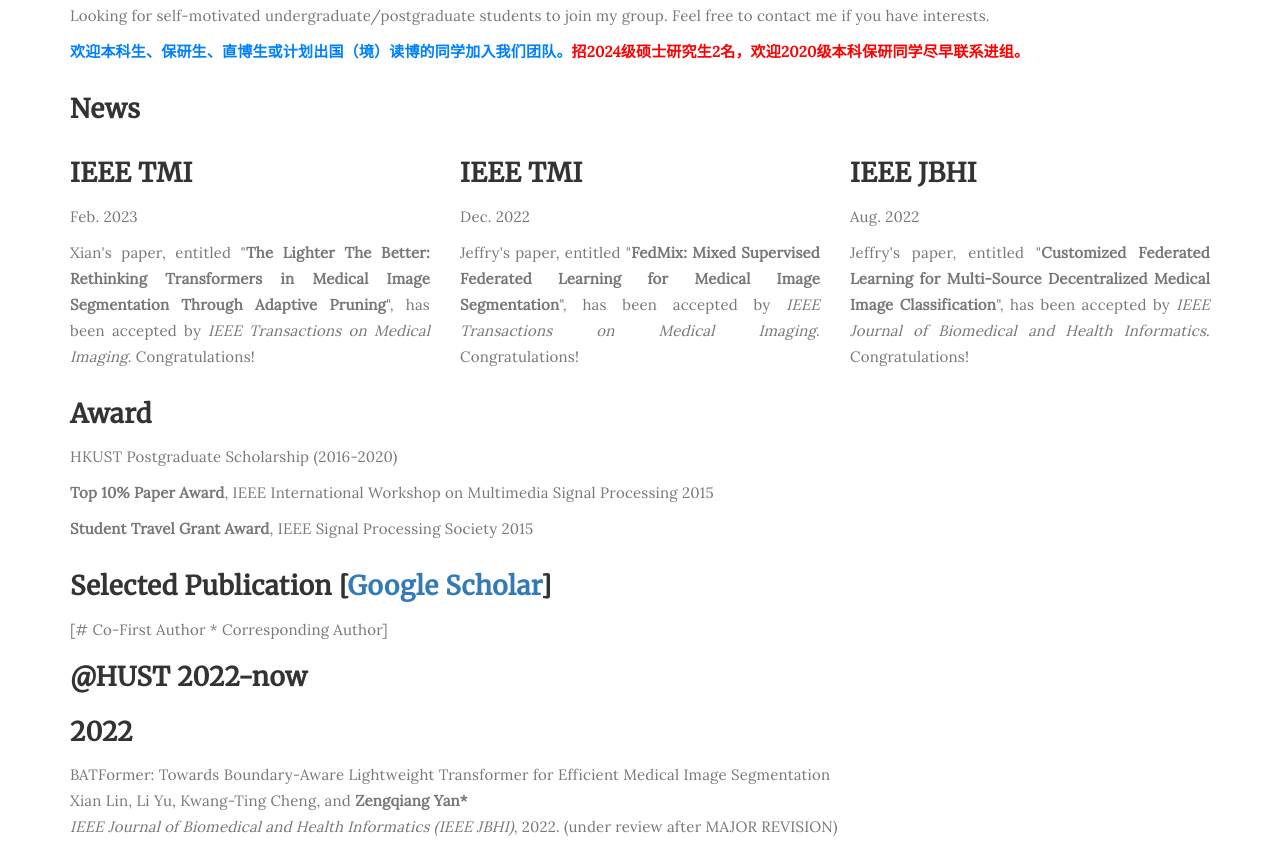
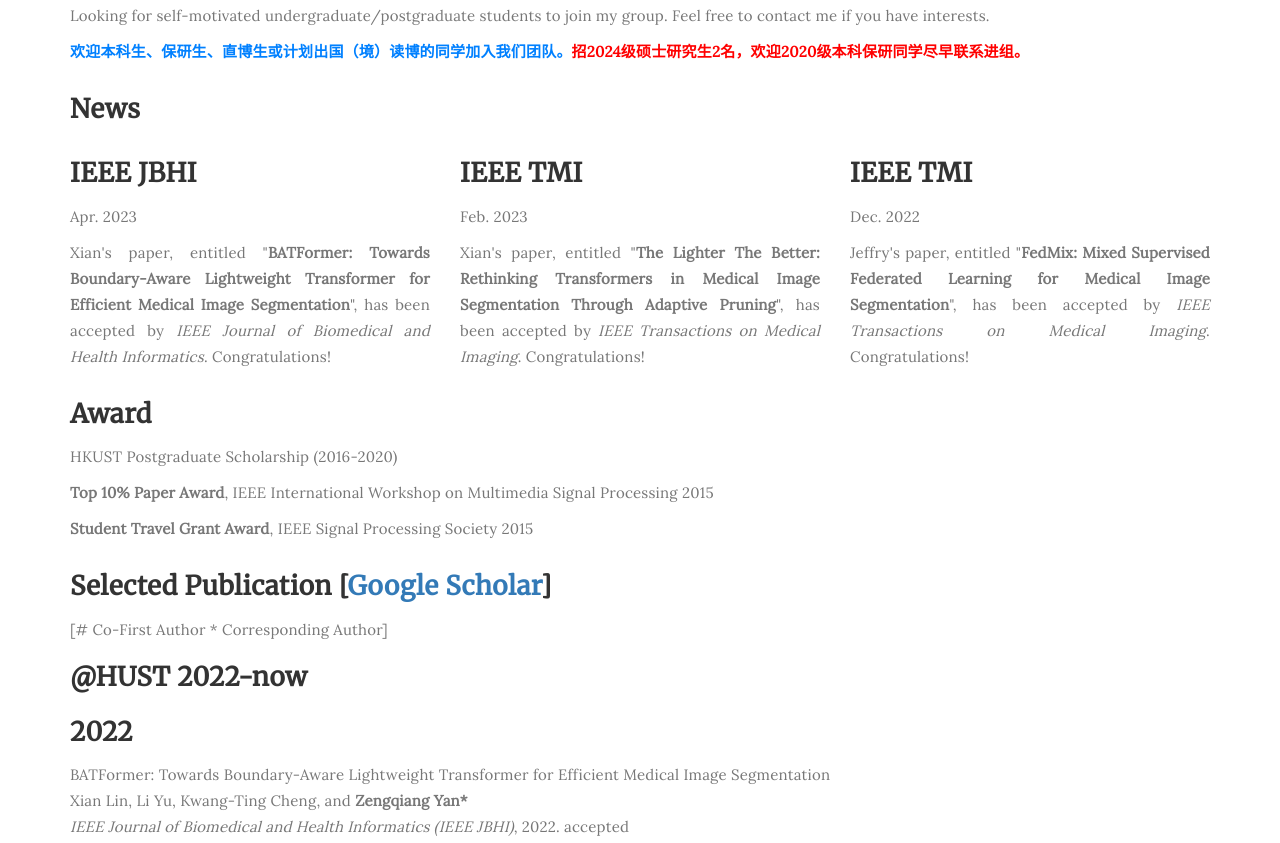
Before and after one commit to MIA2I/home, a plain HTML site: page index.html in a window 1280 px wide. Shown: the part 627-1470 px from the top of the page. Drawn offline with Linux system fonts and the light colour scheme.

Commit message:
Update index.html

```diff
--- a/index.html
+++ b/index.html
@@ -103,6 +103,13 @@
 		<div class="row">
 			<div class="col-md-4">
 				<div class="boxed-news">
+					<h3><b>IEEE JBHI</b></h3>
+				  	<p>Apr. 2023</p>
+					<p>Xian's paper, entitled "<b>BATFormer: Towards Boundary-Aware Lightweight Transformer for Efficient Medical Image Segmentation</b>", has been accepted by <i>IEEE Journal of Biomedical and Health Informatics</i>. Congratulations!</p>
+				</div>
+			</div>
+			<div class="col-md-4">
+				<div class="boxed-news">
 		 			<h3><b>IEEE TMI</b></h3>
 					<p>Feb. 2023</p>
 					<p>Xian's paper, entitled "<b>The Lighter The Better: Rethinking Transformers in Medical Image Segmentation Through Adaptive Pruning</b>", has been accepted by <i>IEEE Transactions on Medical Imaging</i>. Congratulations!</p>
@@ -113,13 +120,6 @@
 		 			<h3><b>IEEE TMI</b></h3>
 					<p>Dec. 2022</p>
 					<p>Jeffry's paper, entitled "<b>FedMix: Mixed Supervised Federated Learning for Medical Image Segmentation</b>", has been accepted by <i>IEEE Transactions on Medical Imaging</i>. Congratulations!</p>
-				</div>
-			</div>
-			<div class="col-md-4">
-				<div class="boxed-news">
-					<h3><b>IEEE JBHI</b></h3>
-				  	<p>Aug. 2022</p>
-					<p>Jeffry's paper, entitled "<b>Customized Federated Learning for Multi-Source Decentralized Medical Image Classification</b>", has been accepted by <i>IEEE Journal of Biomedical and Health Informatics</i>. Congratulations!</p>
 				</div>
 			</div>
 		 </div>
@@ -147,7 +147,7 @@
 		<p>
 			BATFormer: Towards Boundary-Aware Lightweight Transformer for Efficient Medical Image Segmentation<br>
 			Xian Lin, Li Yu, Kwang-Ting Cheng, and <b>Zengqiang Yan*</b> <br>
-			<i>IEEE Journal of Biomedical and Health Informatics (IEEE JBHI)</i>, 2022. (under review after MAJOR REVISION)
+			<i>IEEE Journal of Biomedical and Health Informatics (IEEE JBHI)</i>, 2022. accepted
 		</p>
 	        <p>
 			The Lighter The Better: Rethinking Transformers in Medical Image Segmentation Through Adaptive Pruning<br>
```
